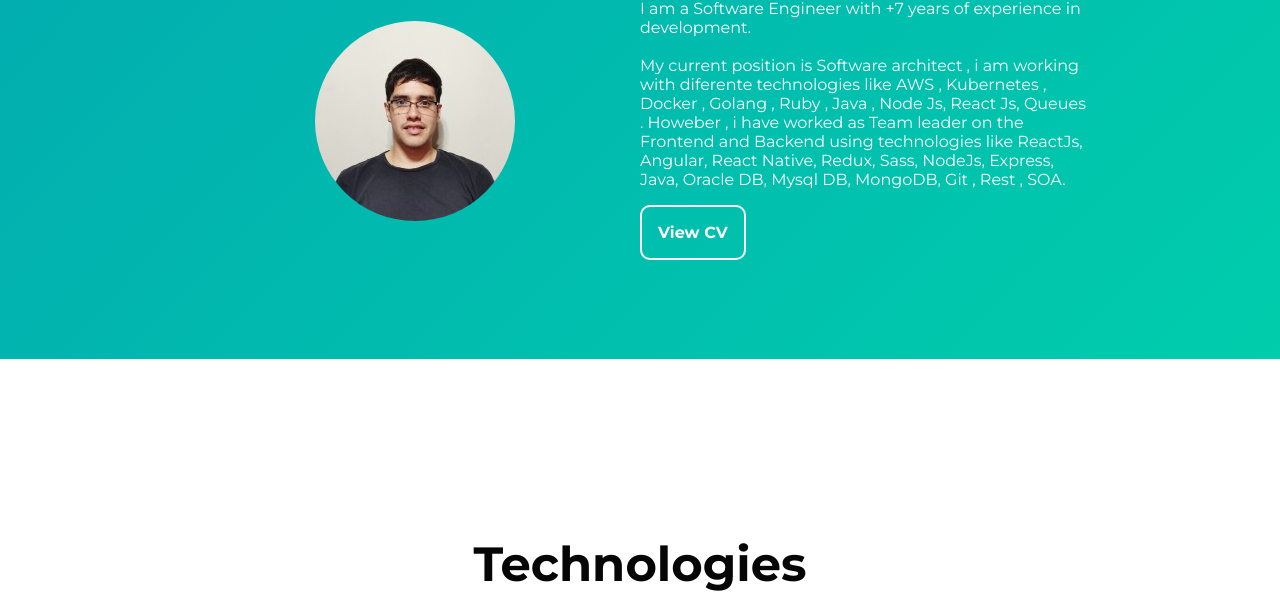
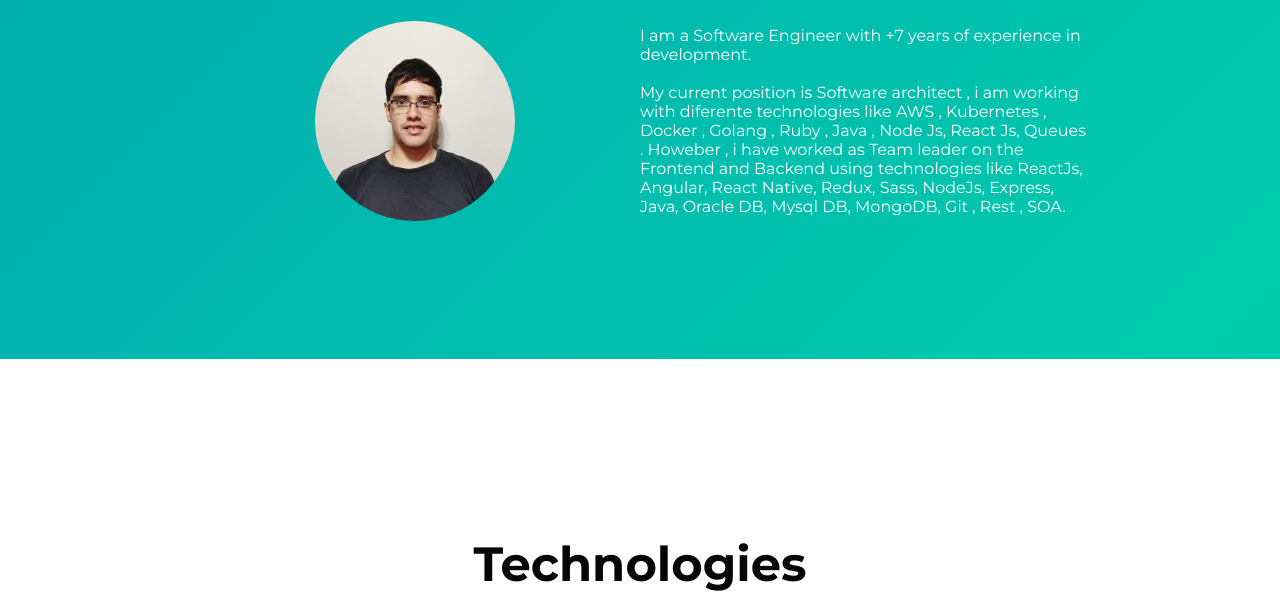
Before and after one commit to braianpablodiaz/old.braianpablodiaz.github.io, a plain HTML site: page index.html in a window 1280 px wide. Shown: the part 991-1603 px from the top of the page. Drawn offline with Linux system fonts and the light colour scheme.

Commit message:
Remove download cv

```diff
--- a/index.html
+++ b/index.html
@@ -33,7 +33,6 @@
                 </div>
                 <div class="about__profile__description">
                     <p>I am a Software Engineer with +7 years of experience in development. <br><br> My current position is Software architect , i am working with diferente technologies like AWS , Kubernetes , Docker , Golang , Ruby , Java , Node Js, React Js, Queues . Howeber , i have worked as Team leader  on the Frontend and Backend using technologies like ReactJs, Angular, React Native, Redux, Sass, NodeJs, Express, Java, Oracle DB, Mysql DB, MongoDB, Git , Rest , SOA.</p>
-                    <button class="button button-secondary">View CV</button>
                 </div>
             </div>
         </div>
```
